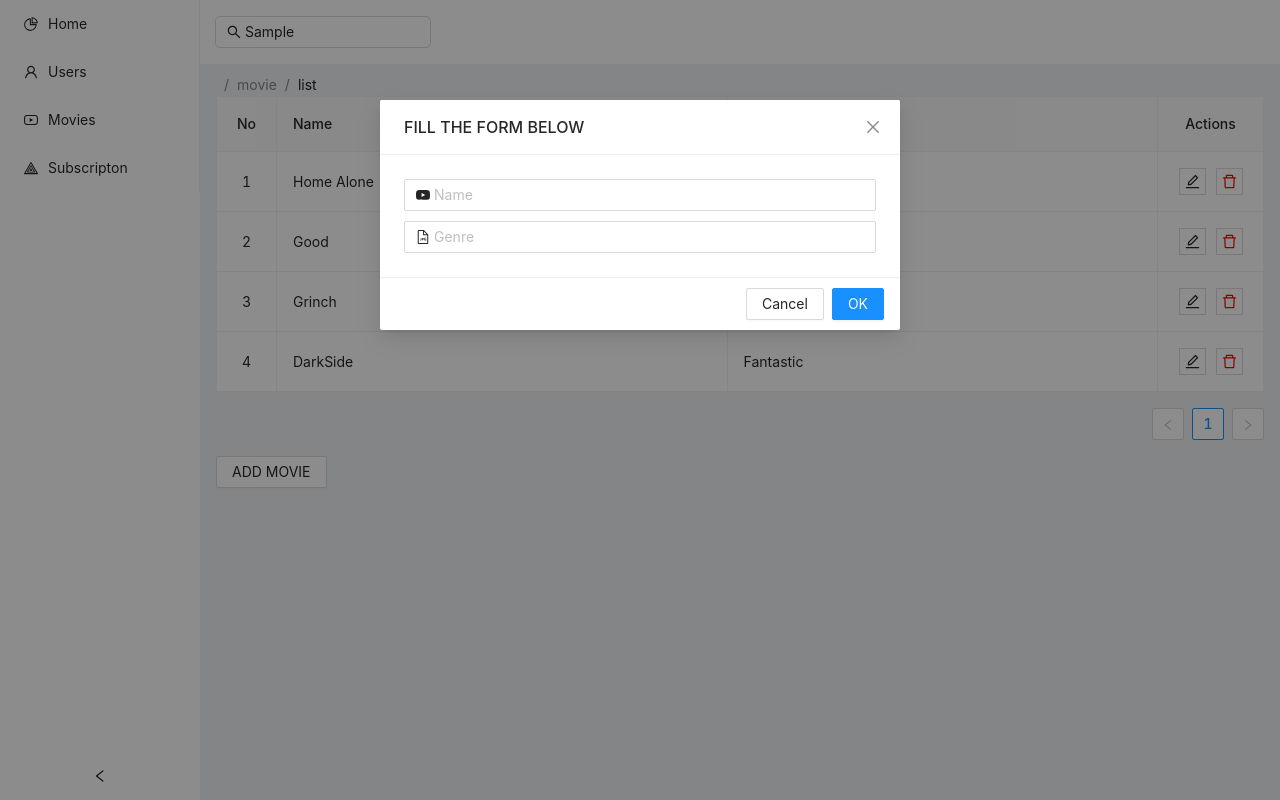
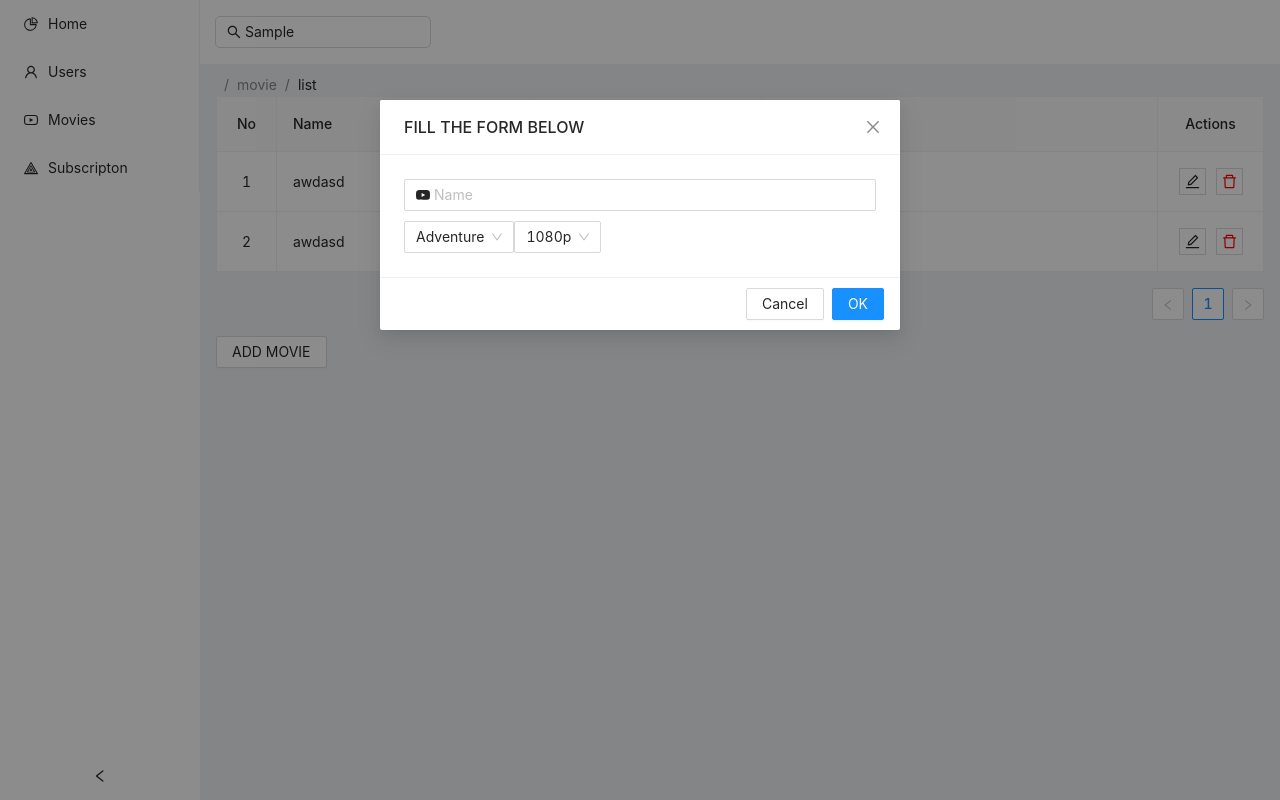
Before and after one commit to Faithulla/shark-tv-clone, a React (Create React App) app: page /movie/list in a window 1280 px wide. Both pictures are taken after typing "Sample" into the empty fields and a click on the button "ADD MOVIE". Built offline with nearby package versions, Linux system fonts and the light colour scheme; data requests are answered from the project's data file.

Commit message:
some proggress

```diff
--- a/db.json
+++ b/db.json
@@ -1,58 +1,23 @@
 {
   "users": [
     {
-      "name": "Fayzulla",
-      "number": "+99899966647823",
-      "sex": "",
+      "name": "Mf",
+      "number": "15864",
       "id": 1
-    },
-    {
-      "name": "Aziz",
-      "number": "+998941132780",
-      "id": 2
-    },
-    {
-      "name": "Muniss",
-      "number": "+9989996664781",
-      "sex": "",
-      "id": 3
-    },
-    {
-      "name": "SaidosAkbaros",
-      "number": "Unknown",
-      "id": 4
-    },
-    {
-      "name": "Palonkas",
-      "number": "123124123",
-      "id": 5
-    },
-    {
-      "name": "Palonkas",
-      "number": "123124123123",
-      "id": 6
     }
   ],
   "movies": [
     {
-      "name": "Home  Alone",
-      "genre": "Comedy",
+      "name": "awdasd",
+      "genre": "Drama",
+      "quality": "480p",
       "id": 1
     },
     {
-      "name": "Good",
-      "genre": "Adventures",
+      "name": "awdasd",
+      "genre": "Drama",
+      "quality": "1080,720,480",
       "id": 2
-    },
-    {
-      "name": "Grinch",
-      "genre": "Comedy",
-      "id": 3
-    },
-    {
-      "name": "DarkSide",
-      "genre": "Fantastic",
-      "id": 4
     }
   ],
   "subs": [
@@ -76,33 +41,5 @@
       "duration": "29",
       "id": 4
     }
-  ],
-  "teachers": [
-    {
-      "name": "Minus",
-      "subject": "Designer",
-      "phone_number": "+998971234567",
-      "id": 1
-    },
-    {
-      "name": "Munis",
-      "subject": "Frontend",
-      "phone_number": "+998977654321",
-      "id": 2
-    }
-  ],
-  "students": [
-    {
-      "name": "Fayzulla",
-      "phoneNumber": "+998977654321",
-      "teacher_id": 2,
-      "id": 1
-    },
-    {
-      "name": "Aziz",
-      "phoneNumber": "+998977654467",
-      "teacher_id": 1,
-      "id": 2
-    }
   ]
 }
--- a/src/Pages/Movies/Movie.jsx
+++ b/src/Pages/Movies/Movie.jsx
@@ -2,17 +2,55 @@ import React, { useState, useEffect } from "react";
 import { useNavigate } from "react-router-dom";
 import axios from "axios";
 
-import { Breadcrumb, Button, Input, Popconfirm, Table } from "antd";
+import { Breadcrumb, Button, Input, Popconfirm, Select, Table } from "antd";
 import { EditOutlined, DeleteOutlined } from "@ant-design/icons";
-import { YoutubeFilled, FileJpgOutlined } from "@ant-design/icons";
+import { YoutubeFilled } from "@ant-design/icons";
 import Modal from "antd/lib/modal/Modal";
 const Movie = () => {
+  const location = window.location.pathname;
+  const history = useNavigate();
+
   const [movies, setMovies] = useState([]);
   const [name, setName] = useState("");
   const [genre, setGenre] = useState("");
+  const [quality, setQuality] = useState("");
   const [isModalVisible, setIsModalVisible] = useState(false);
-  const location = window.location.pathname;
-  const history = useNavigate();
+  const optionsData1 = [
+    {
+      value: "Action",
+      label: "Action",
+    },
+    {
+      value: "Comedy",
+      label: "Comedy",
+    },
+    {
+      value: "Drama",
+      label: "Drama",
+    },
+    {
+      value: "Horror",
+      label: "Horror",
+    },
+  ];
+  const optionsData2 = [
+    {
+      value: "1080,720,480",
+      label: "All",
+    },
+    {
+      value: "1080p",
+      label: "1080p",
+    },
+    {
+      value: "720p",
+      label: "720p",
+    },
+    {
+      value: "480p",
+      label: "480p",
+    },
+  ];
   const handleDelete = (id) => {
     axios
       .delete(`http://localhost:5000/movies/${id}`)
@@ -42,6 +80,7 @@ const Movie = () => {
       .post("http://localhost:5000/movies", {
         name,
         genre,
+        quality,
       })
       .then((response) => {
         console.log("posted", response.data);
@@ -50,6 +89,13 @@ const Movie = () => {
       .catch((err) => {
         console.log("error");
       });
+  };
+
+  const handleChangeGenre = (value) => {
+    setGenre(value);
+  };
+  const handleChangeQuality = (value) => {
+    setQuality(value);
   };
 
   const showModal = () => {
@@ -82,6 +128,11 @@ const Movie = () => {
       title: "Genre",
       dataIndex: "genre",
       key: "3",
+    },
+    {
+      title: "Quality",
+      dataIndex: "quality",
+      key: "5",
     },
     {
       title: "Actions",
@@ -154,13 +205,16 @@ const Movie = () => {
           onChange={(e) => setName(e.target.value)}
           style={{ marginBottom: "10px" }}
         />
-        <Input
-          prefix={<FileJpgOutlined />}
-          required
-          placeholder="Genre"
-          value={genre}
-          onChange={(e) => setGenre(e.target.value)}
-        />
+        <Select
+          defaultValue="Adventure"
+          onChange={handleChangeGenre}
+          options={optionsData1}
+        ></Select>
+        <Select
+          defaultValue="1080p"
+          onChange={handleChangeQuality}
+          options={optionsData2}
+        ></Select>
       </Modal>
       <Button onClick={showModal}>ADD MOVIE</Button>
     </div>
--- a/src/Pages/Users/UserCard.jsx
+++ b/src/Pages/Users/UserCard.jsx
@@ -1,7 +1,7 @@
 import axios from "axios";
 import React, { useEffect, useState } from "react";
 import { Button, Card, Input, Select, Tabs } from "antd";
-import { Link, useParams } from "react-router-dom";
+import { useParams, useNavigate } from "react-router-dom";
 
 import Usermovies from "./UserStuff";
 
@@ -19,6 +19,7 @@ const Useredit = () => {
       setData(res.data);
     });
   };
+  const history = useNavigate();
 
   const handleUpdate = (e) => {
     axios
@@ -32,16 +33,26 @@ const Useredit = () => {
       })
       .catch((err) => {
         console.log("not updated", err);
-      });
+      })
+      .finally(history("/users/list"));
   };
 
-  const handleChangeName = (e) => {
+  // const handleChangeName = (e) => {
+  //   setName(e.target.value);
+  //   console.log("Name int", e.target.value);
+  // };
+  // const handleChangeNumber = (e) => {
+  //   setNumber(e.target.value);
+  //   console.log("number int", e.target.value);
+  // };
+  const handleChange = (e) => {
     setName(e.target.value);
-    console.log("Name int", e.target.value);
+    setNumber(e.target.value);
+    console.log("Na", e.target.value);
   };
-  const handleChangeNumber = (e) => {
-    setNumber(e.target.value);
-    console.log("number int", e.target.value);
+  const handleChangeSex = (e) => {
+    setSex(sex);
+    console.log("Sex", e.target.value);
   };
 
   useEffect(() => {
@@ -59,33 +70,37 @@ const Useredit = () => {
           >
             {data.map((item) => {
               return (
-                <div className="container-card" key={item.id}>
+                <div
+                  className="container-card"
+                  key={item.id}
+                  style={{ display: "flex", flexDirection: "column" }}
+                >
                   <Input
-                    bordered={false}
-                    style={{ marginBottom: "10px" }}
+                    style={{ marginBottom: "10px", width: "50%" }}
                     defaultValue={item.name}
-                    onChange={handleChangeName}
+                    onChange={handleChange}
                     prefix={"Name :"}
                     required
                   />
                   <Input
-                    bordered={false}
-                    style={{ marginBottom: "10px" }}
+                    style={{ marginBottom: "10px", width: "50%" }}
                     defaultValue={item.number}
-                    onChange={handleChangeNumber}
+                    onChange={handleChange}
                     prefix={`Number :`}
                     required
                   />
-                  <Select defaultValue={item.sex} onChange={(e) => setSex(sex)}>
+                  <Select
+                    defaultValue="Male"
+                    onSelect={handleChangeSex}
+                    style={{ width: "20%", marginBottom: "10px" }}
+                  >
                     <Select.Option value="Male">Male</Select.Option>
                     <Select.Option value="Female">Female</Select.Option>
                   </Select>
                 </div>
               );
             })}
-            <Button>
-              <Link to="users/list">Cancel</Link>
-            </Button>
+            <Button onClick={() => history("/users/list")}>Cancel</Button>
             <Button onClick={handleUpdate}>Update</Button>
           </Card>
         </TabPane>
```
